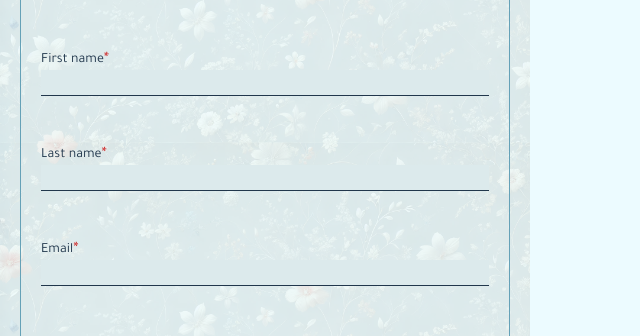
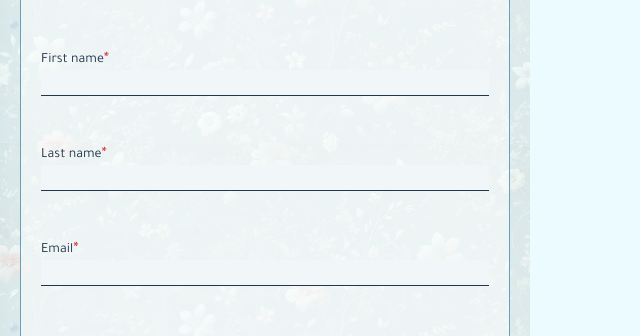
Before and after one commit to vancityjun/parasiempre-client, a React (Vite) app: page / in a window 1280 px wide. Shown: the part 1194-1530 px from the top of the page, without its empty margins (0-640 px from the left). Built offline with nearby package versions, Linux system fonts and the light colour scheme; no server answers.

Commit message:
improve rsvp ui

```diff
--- a/src/components/Rsvp/InputField/InputField.scss
+++ b/src/components/Rsvp/InputField/InputField.scss
@@ -15,7 +15,7 @@
     border-bottom: 1px v.$font-color solid;
     height: 26px;
     width: 100%;
-    background: #dceaec;
+    background: #f1f7f8;
     &:focus {
       border-bottom: 1px v.$font-color solid;
     }
--- a/src/components/Rsvp/Rsvp.scss
+++ b/src/components/Rsvp/Rsvp.scss
@@ -8,4 +8,5 @@
   border: 1px solid #65a1b7;
   padding: 20px;
   border-radius: 8px;
+  background: rgb(255 255 255 / 50%)
 }
--- a/src/components/Rsvp/Select/select.scss
+++ b/src/components/Rsvp/Select/select.scss
@@ -5,6 +5,6 @@
     width: 38px;
     padding-left: 6px;
     margin-left: 10px;
-    background: #e5f1f3;
+    background: #f1f7f8;
   }
 }
--- a/src/shared/variables.scss
+++ b/src/shared/variables.scss
@@ -6,7 +6,7 @@ $desktop_breakpoint: 1024px;
 
 $font-size-s: 16px;
 $font-size-m: 20px;
-$font-size-l: 26px;
+$font-size-l: 29px;
 $primary-font: "Tajawal", serif;
 $title-font: "Handlee", serif;
 
```
